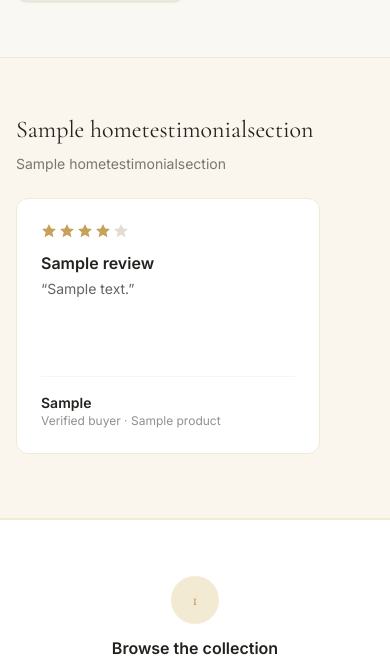
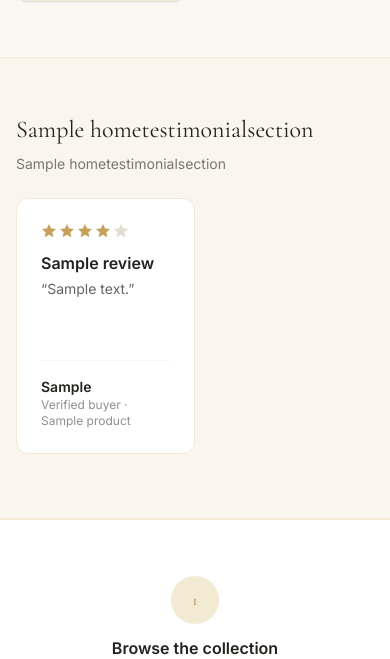
Before and after one commit to meetrks/shop-orbit, a Django app: page / in a window 390 px wide. Shown: the part 1520-2179 px from the top of the page. Run offline with Django 5.2, Linux system fonts and the light colour scheme; data comes from the database, SQL or seed files in the repository; tables that the repository leaves empty hold one stand-in row (values such as "Sample post"); grey boxes marked "Sample" are stand-in pictures; data that the repository does not hold is empty; style sheets or scripts are compiled from the project's sources; parts of the project's set-up code (start-up, migrations or seed data) failed here and were passed over.

Commit message:
Match testimonial card width to the product card grid
Cards were noticeably wider than the product cards above them
(85%/45%/30% vs the product grid's 50%/33%/25% per breakpoint) —
now they use the same width steps for visual consistency.

```diff
--- a/templates/pages/home.html
+++ b/templates/pages/home.html
@@ -173,7 +173,7 @@
                 }">
                     <div x-ref="track" class="flex gap-5 overflow-x-auto snap-x snap-mandatory scroll-smooth pb-2 {% if not entry.section.subtitle %}mt-6{% endif %}">
                         {% for review in entry.reviews %}
-                            <div data-testimonial-card class="snap-start shrink-0 w-[85%] sm:w-[45%] lg:w-[30%] h-64 bg-white border border-sky-100 rounded-xl p-6 flex flex-col overflow-hidden">
+                            <div data-testimonial-card class="snap-start shrink-0 w-1/2 sm:w-1/3 lg:w-1/4 h-64 bg-white border border-sky-100 rounded-xl p-6 flex flex-col overflow-hidden">
                                 <div class="flex items-center gap-0.5 mb-3">
                                     {% for i in "12345" %}
                                         <svg viewBox="0 0 20 20" class="w-4 h-4 {% if forloop.counter <= review.rating %}fill-sky-500{% else %}fill-slate-200{% endif %}">
```
